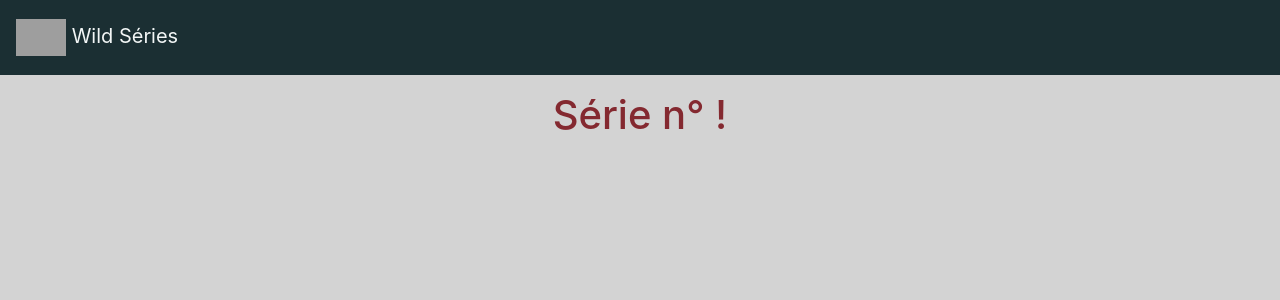
After one commit to AmelieRoussel/Wild-Series, a Symfony app: template templates/program/show.html.twig in a window 1280 px wide. The commit adds this page. Shown: the top 300 px of the page. Run offline with Twig, Linux system fonts and the light colour scheme; the template is opened without the code that fills it, so the values that code supplies are empty; style sheets or scripts are compiled from the project's sources; some libraries are stand-ins or nearby versions; grey boxes are pictures that could not be loaded.

Commit message:
quest 5 challenge

```diff
--- a/assets/styles/app.scss
+++ b/assets/styles/app.scss
@@ -6,17 +6,25 @@ $third_color: #C82D38;
 $dark: #0A1112;
 $light: #F2F6F6;
 $width_logo: 50px;
+$height-navbar: 75px;
+$spacing: 8px;
+$spacing2: $spacing * 2;
+$spacing3: $spacing * 3;
 
 body {
     background-color: lightgray;
+    margin-top: $height-navbar;
 }
 
 h1 {
-    color: blue;
+    color: $second_color;
+    text-align: center;
+    padding-top: $spacing2;
 }
 
 .navbar {
     background-color: $main_color;
+    height: $height-navbar;
     a {
         color: $light;
         img {
--- /dev/null
+++ b/templates/program/show.html.twig
@@ -0,0 +1,5 @@
+{% extends 'base.html.twig' %}
+
+{% block body %}
+    <h1>Série n°{{ id }} !</h1>
+{% endblock %}
```
Also changed, not shown: src/Controller/ProgramController.php (+14 -1 lines).
